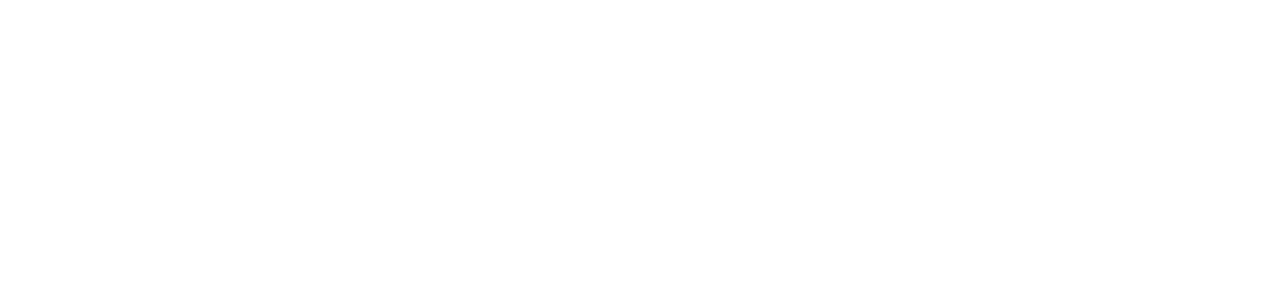
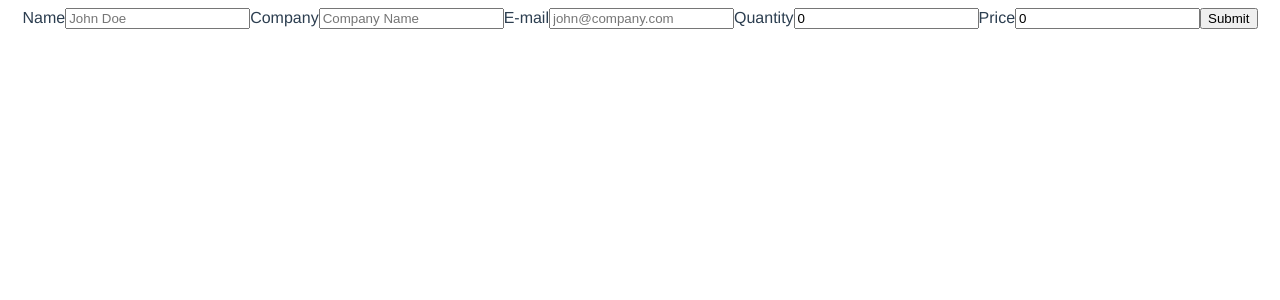
Before and after one commit to cantarellaa/swift-coding-task, a Vue app: page /create in a window 1280 px wide. Before the commit this address had no page. Shown: the top 300 px of the page. Built offline with nearby package versions, Linux system fonts and the light colour scheme.

Commit message:
Simple add user form added

```diff
--- a/src/router/index.js
+++ b/src/router/index.js
@@ -1,11 +1,18 @@
 import { createRouter, createWebHistory } from 'vue-router'
 import UserList from '../views/UserList.vue'
+import UserCreate from '../views/UserCreate.vue'
+
 
 const routes = [
   {
     path: '/',
     name: 'UserList',
     component: UserList
+  },
+  {
+    path: '/create',
+    name: 'UserCreate',
+    component: UserCreate
   },
 ]
 
--- /dev/null
+++ b/src/views/UserCreate.vue
@@ -0,0 +1,67 @@
+<template>
+  <div class="form-container">
+
+    <form @submit.prevent="onSubmit">
+
+      <label>Name</label>
+      <input
+          v-model="user.name"
+          type="text"
+          placeholder="John Doe"
+      >
+
+      <label>Company</label>
+      <input
+          v-model="user.company"
+          type="text"
+          placeholder="Company Name"
+      />
+
+      <label>E-mail</label>
+      <input
+          v-model="user.email"
+          type="text"
+          placeholder="john@company.com"
+      />
+
+      <label>Quantity</label>
+      <input
+          v-model="user.quantity"
+          type="number"
+          placeholder="1"
+      />
+
+      <label>Price</label>
+      <input
+          v-model="user.price"
+          type="number"
+          placeholder="100"
+      />
+
+      <button type="submit">Submit</button>
+    </form>
+
+  </div>
+</template>
+
+<script>
+export default {
+  data () {
+    return {
+      user: {
+        id: 0,
+        name: '',
+        company: '',
+        email: '',
+        quantity: 0,
+        price: 0
+      }
+    }
+  },
+  methods: {
+    onSubmit() {
+      console.log("User:", this.user)
+    }
+  }
+}
+</script>
```
